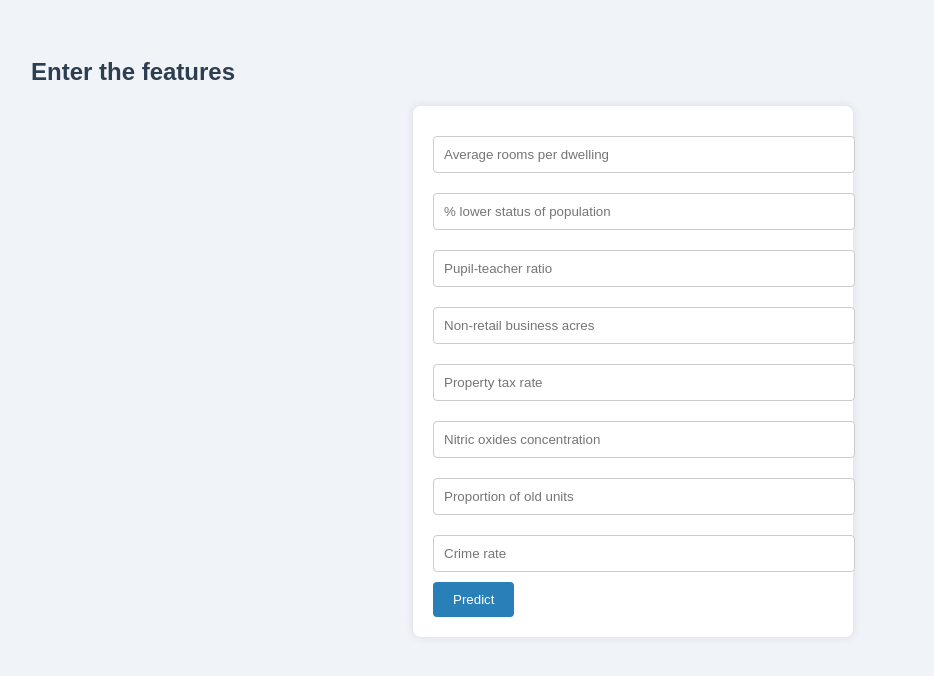
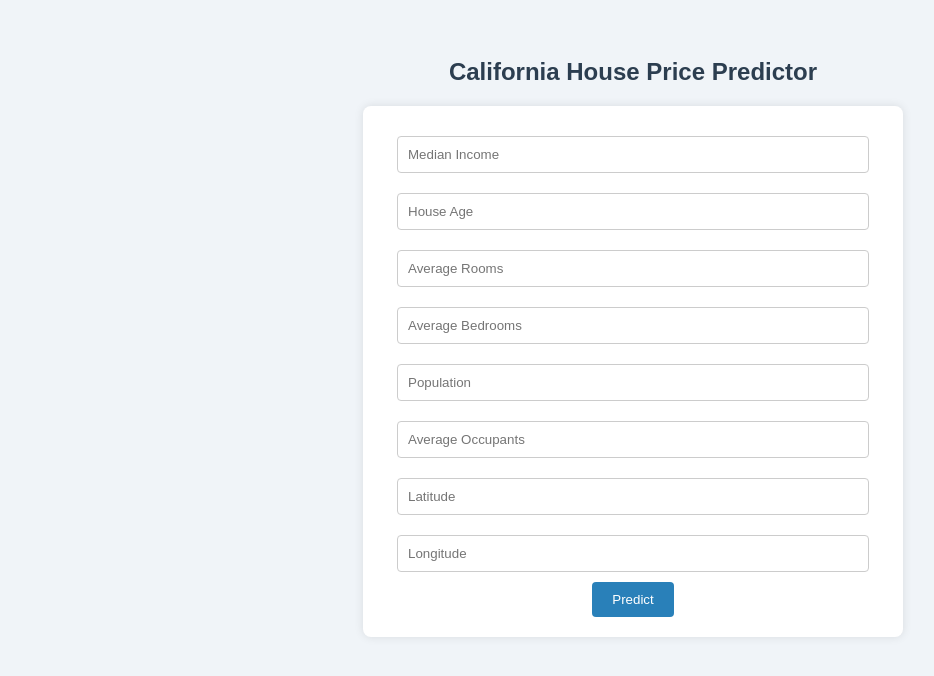
Before and after one commit to Pkg141104/boston-house-price-predictor, a Flask app: page / in a window 1280 px wide. Shown: the top 676 px of the page, without its empty margins (7-941 px from the left). Run offline with Flask 3, Linux system fonts and the light colour scheme; parts of the project's set-up code (start-up, migrations or seed data) failed here and were passed over.

Commit message:
Final project using California housing dataset

```diff
--- a/app.py
+++ b/app.py
@@ -1,6 +1,10 @@
 from flask import Flask, render_template, request
 import pickle
 import numpy as np
+import pandas as pd
+import matplotlib.pyplot as plt
+import os
+from sklearn.datasets import fetch_california_housing
 
 app = Flask(__name__)
 
@@ -14,12 +18,42 @@ def home():
 @app.route('/predict', methods=['POST'])
 def predict():
     try:
-        # Get values from form and convert to float
+        # Step 1: Get values from form and convert to float
         features = [float(x) for x in request.form.values()]
-        prediction = model.predict([features])
-        return render_template('index.html', prediction_text=f"Predicted Median House Value: ${prediction[0]:.2f}")
+        prediction = model.predict([features])[0]
+
+        # Step 2: Load prediction dataset (for plotting)
+        data = pd.read_csv('prediction_data.csv')
+
+        # Step 3: Create histogram plot
+        plt.figure(figsize=(6, 4))
+        plt.hist(data['Predicted'], bins=30, alpha=0.7, label='All Predictions')
+        plt.axvline(prediction, color='red', linewidth=2, label='Your Prediction')
+        plt.title('Your Prediction vs Model Distribution')
+        plt.xlabel('Predicted Price')
+        plt.ylabel('Count')
+        plt.legend()
+        plot_path = os.path.join('static', 'prediction_plot.png')
+        plt.savefig(plot_path)
+        plt.close()
+
+        # Step 4: Get most influential feature
+        coef = model.coef_
+        feature_names = fetch_california_housing().feature_names
+        top_feature = feature_names[np.argmax(np.abs(coef))]
+
+        # Step 5: Send results to HTML
+        return render_template(
+            'index.html',
+            prediction_text=f"Predicted Median House Value: ${prediction:.2f}",
+            top_feature=f"Top influencing feature: {top_feature}",
+            image_file='prediction_plot.png'
+        )
+
     except Exception as e:
         return render_template('index.html', prediction_text=f"Error: {str(e)}")
 
+# To run on Render/Replit as well
 if __name__ == "__main__":
-    app.run(host='0.0.0.0', port=81, debug=True)
+    port = int(os.environ.get("PORT", 5000))
+    app.run(host='0.0.0.0', port=port)
--- a/templates/index.html
+++ b/templates/index.html
@@ -1,32 +1,37 @@
 <!DOCTYPE html>
 <html>
 <head>
-    <title>Boston House Price Predictor</title>
+    <title>California House Price Predictor</title>
     <style>
         body {
             font-family: Arial, sans-serif;
             background-color: #f0f4f8;
             padding: 30px;
             color: #333;
+            text-align: center;
         }
+
         h2 {
             color: #2c3e50;
         }
+
         form {
             background-color: #fff;
             padding: 20px;
             border-radius: 8px;
-            box-shadow: 0px 0px 10px rgba(0,0,0,0.1);
-            max-width: 400px;
+            box-shadow: 0 0 10px rgba(0,0,0,0.1);
+            max-width: 500px;
             margin: auto;
         }
+
         input[type="text"] {
-            width: 100%;
+            width: 90%;
             padding: 10px;
             margin: 10px 0;
             border-radius: 4px;
             border: 1px solid #ccc;
         }
+
         button {
             background-color: #2980b9;
             color: white;
@@ -35,28 +40,49 @@
             border-radius: 4px;
             cursor: pointer;
         }
-        h3 {
-            text-align: center;
+
+        button:hover {
+            background-color: #1f5f89;
+        }
+
+        h3, h4 {
+            margin-top: 30px;
+        }
+
+        img {
             margin-top: 20px;
+            border: 1px solid #ccc;
+            border-radius: 6px;
         }
     </style>
 </head>
 <body>
-    <h2>Enter the features</h2>
+
+    <h2>California House Price Predictor</h2>
+
     <form action="/predict" method="post">
-        <input type="text" name="RM" placeholder="Average rooms per dwelling"><br>
-        <input type="text" name="LSTAT" placeholder="% lower status of population"><br>
-        <input type="text" name="PTRATIO" placeholder="Pupil-teacher ratio"><br>
-        <input type="text" name="INDUS" placeholder="Non-retail business acres"><br>
-        <input type="text" name="TAX" placeholder="Property tax rate"><br>
-        <input type="text" name="NOX" placeholder="Nitric oxides concentration"><br>
-        <input type="text" name="AGE" placeholder="Proportion of old units"><br>
-        <input type="text" name="CRIM" placeholder="Crime rate"><br>
+        <input type="text" name="MedInc" placeholder="Median Income" required><br>
+        <input type="text" name="HouseAge" placeholder="House Age" required><br>
+        <input type="text" name="AveRooms" placeholder="Average Rooms" required><br>
+        <input type="text" name="AveBedrms" placeholder="Average Bedrooms" required><br>
+        <input type="text" name="Population" placeholder="Population" required><br>
+        <input type="text" name="AveOccup" placeholder="Average Occupants" required><br>
+        <input type="text" name="Latitude" placeholder="Latitude" required><br>
+        <input type="text" name="Longitude" placeholder="Longitude" required><br>
         <button type="submit">Predict</button>
     </form>
 
     {% if prediction_text %}
         <h3>{{ prediction_text }}</h3>
     {% endif %}
+
+    {% if top_feature %}
+        <h4>{{ top_feature }}</h4>
+    {% endif %}
+
+    {% if image_file %}
+        <img src="{{ url_for('static', filename=image_file) }}" width="400">
+    {% endif %}
+
 </body>
 </html>
```
Also changed, not shown: model.py (+17 -11 lines), prediction_data.csv (added), static/prediction_plot.png (added), 1 other file.
